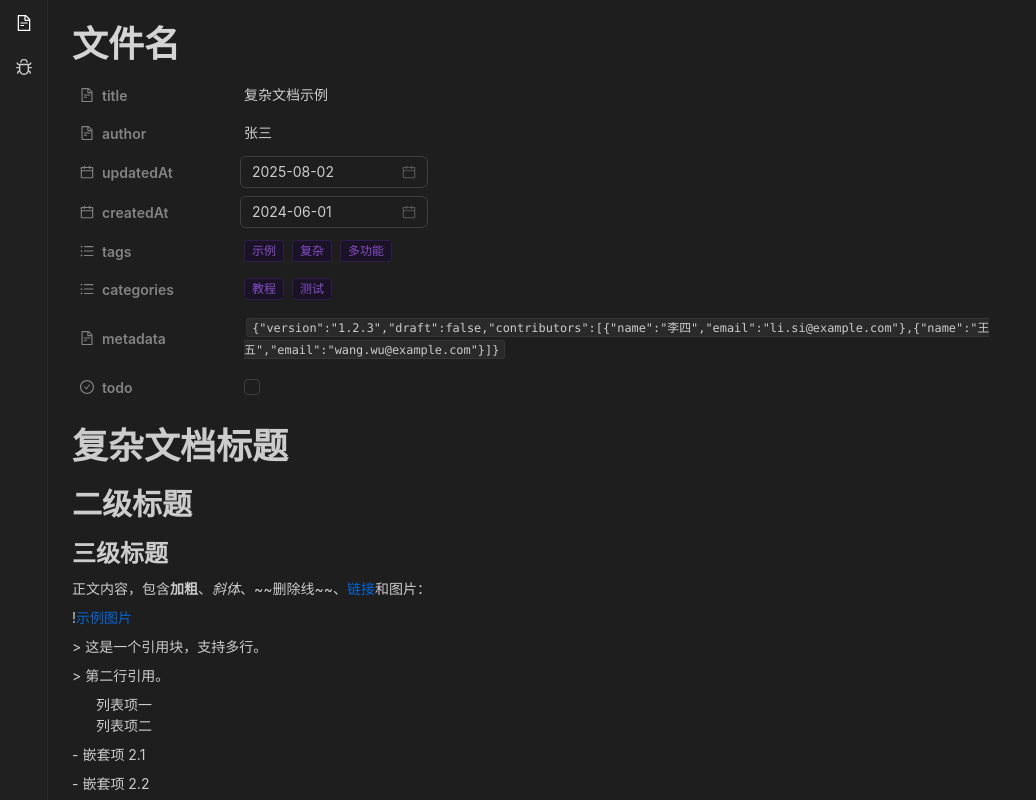
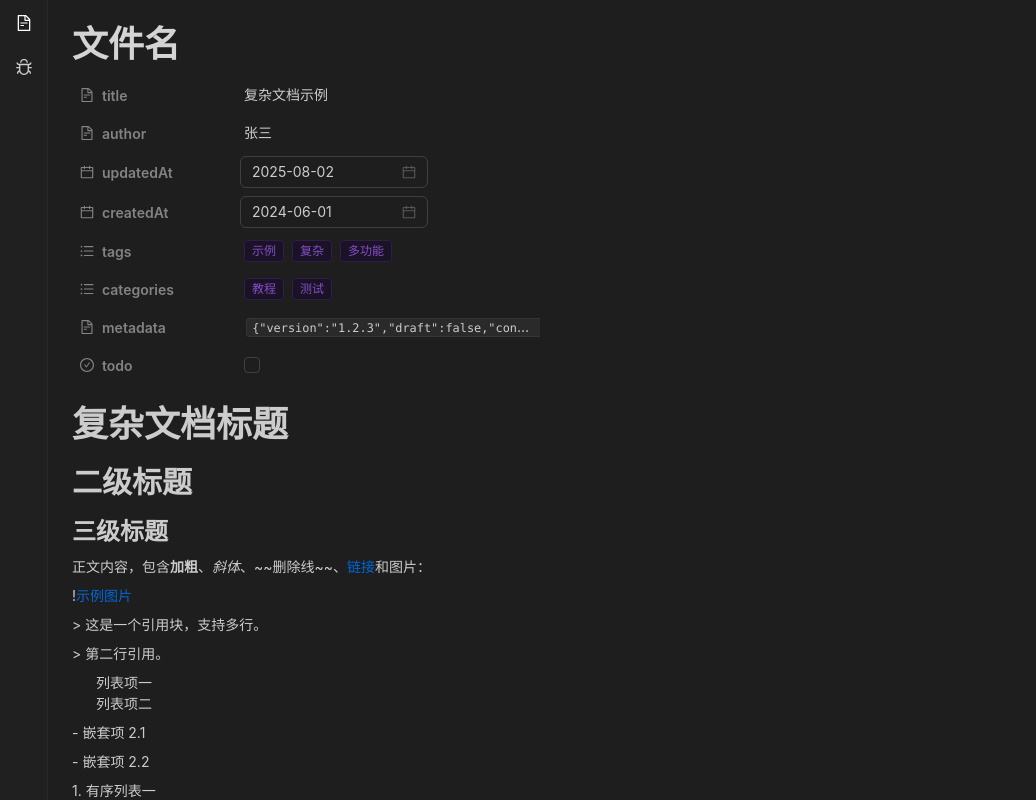
Before and after one commit to helloooooooooooooo97/markdown-vscode-extension, a React (Vite) app in the folder webview/: page / in a window 1280 px wide. Shown: the whole page, without its empty margins (0-1036 px from the left). Built offline with nearby package versions, Linux system fonts and the light colour scheme.

Commit message:
优化 DateInput 组件，禁用清除按钮以增强用户体验；调整 ObjectInput 和 StringInput 组件样式，增加最大宽度和截断功能，提升可读性。

```diff
--- a/webview/src/components/markdown/BlockFrontMatter/input/Date.tsx
+++ b/webview/src/components/markdown/BlockFrontMatter/input/Date.tsx
@@ -1,6 +1,8 @@
 import React from "react";
 import { DatePicker } from 'antd';
 import dayjs from 'dayjs';
+
+// 不要有清除（叉）按钮
 const DateInput: React.FC<{
     value: string;
     isEditing: boolean;
@@ -11,6 +13,7 @@ const DateInput: React.FC<{
     return (
         <DatePicker
             value={dayjs(value)}
+            allowClear={false}
             onChange={(date) => {
                 onValueChange(date ? date.format('YYYY-MM-DD') : '');
                 onEditEnd();
@@ -20,5 +23,4 @@ const DateInput: React.FC<{
     );
 };
 
-
 export default DateInput;
--- a/webview/src/components/markdown/BlockFrontMatter/input/Object.tsx
+++ b/webview/src/components/markdown/BlockFrontMatter/input/Object.tsx
@@ -59,8 +59,9 @@ const ObjectInput: React.FC<{
         <>
             <Text
                 code
-                className="cursor-pointer hover:bg-[#1e1e1e] rounded px-1 py-1"
+                className="cursor-pointer hover:bg-[#1e1e1e] rounded px-1 py-1 max-w-[300px] truncate block"
                 onClick={handleEditStart}
+                title={JSON.stringify(value)}
             >
                 {JSON.stringify(value)}
             </Text>
--- a/webview/src/components/markdown/BlockFrontMatter/input/String.tsx
+++ b/webview/src/components/markdown/BlockFrontMatter/input/String.tsx
@@ -27,8 +27,9 @@ const StringInput: React.FC<{
 
     return (
         <Text
-            className="cursor-pointer hover:bg-[#1e1e1e] rounded px-1 py-1"
+            className="cursor-pointer hover:bg-[#1e1e1e] rounded px-1 py-1 max-w-[300px] truncate block"
             onClick={onEditStart}
+            title={value}
         >
             {value}
         </Text>
```
